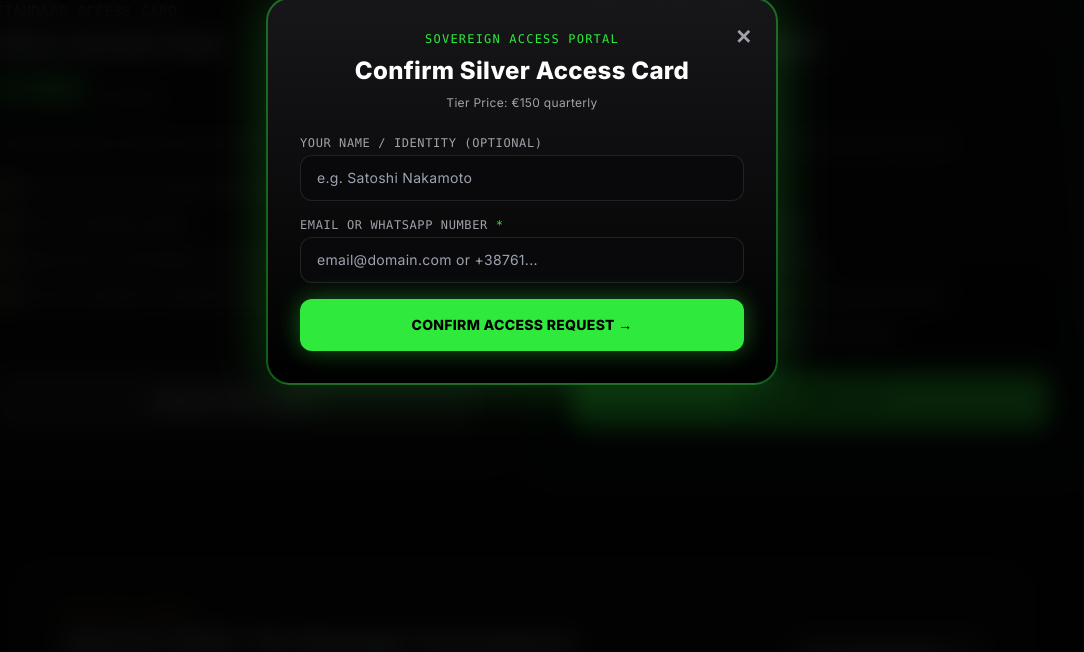
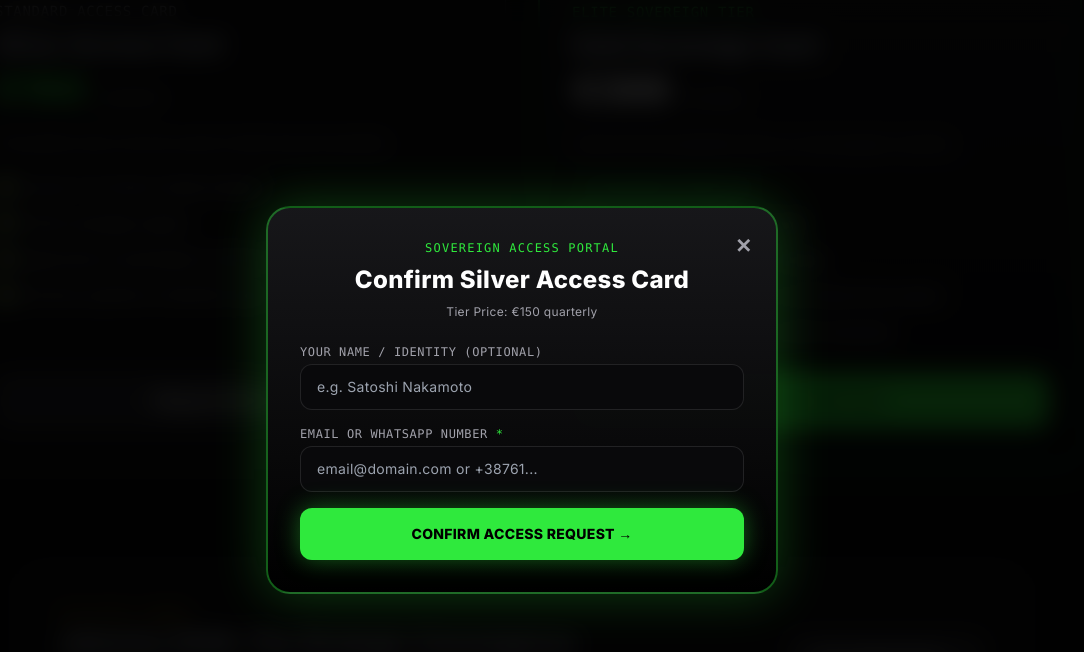
Before and after one commit to Mirb88/MirbInvestments-Web3, a Next.js app: page /club in a window 1280 px wide. Both pictures are taken after a click on the button "Request Silver Card". Shown: the part 851-1503 px from the top of the page, without its empty margins (118-1202 px from the left). Built offline with nearby package versions, Linux system fonts and the light colour scheme; no server answers.

Commit message:
sync: Add vertical margins to ensure modal headers are fully visible within viewport

```diff
--- a/src/app/club/page.tsx
+++ b/src/app/club/page.tsx
@@ -9,6 +9,7 @@ export default function EliteClubPage() {
   const [isMounted, setIsMounted] = useState(false);
   const [isModalOpen, setIsModalOpen] = useState(false);
   const [selectedTier, setSelectedTier] = useState<{ name: string; price: string } | null>(null);
+  const [scrollPosition, setScrollPosition] = useState(0);
 
   // Form States
   const [contactInfo, setContactInfo] = useState('');
@@ -23,6 +24,8 @@ export default function EliteClubPage() {
   if (!isMounted) return null;
 
   const openRequestModal = (tierName: string, price: string) => {
+    // Uzimamo tačnu trenutnu poziciju skrola i osiguravamo da je modal centriran u vidnom polju
+    setScrollPosition(window.scrollY);
     setSelectedTier({ name: tierName, price });
     setIsModalOpen(true);
   };
@@ -83,10 +86,13 @@ export default function EliteClubPage() {
         </div>
       )}
 
-      {/* LUKSUZNI STAKLENI SOVEREIGN MODAL - FIXED CENTRIRANJE NA EKRANU */}
+      {/* LUKSUZNI STAKLENI SOVEREIGN MODAL - ABSOLUTE SA TAČNIM SKROLOM I UNUTRAŠNJIM MARGINAMA */}
       {isModalOpen && (
-        <div className="fixed inset-0 z-50 flex items-center justify-center p-4 bg-black/85 backdrop-blur-md animate-fadeIn">
-          <div className="bg-gradient-to-b from-zinc-900/95 to-black border-2 border-[#2FE93D]/40 rounded-3xl p-6 sm:p-8 max-w-lg w-full shadow-[0_0_50px_rgba(47,233,61,0.25)] relative my-auto">
+        <div
+          className="absolute inset-x-0 z-50 flex items-center justify-center p-4 sm:p-6 bg-black/85 backdrop-blur-md animate-fadeIn"
+          style={{ top: `${scrollPosition}px`, minHeight: '100vh' }}
+        >
+          <div className="bg-gradient-to-b from-zinc-900/95 to-black border-2 border-[#2FE93D]/40 rounded-3xl p-6 sm:p-8 max-w-lg w-full shadow-[0_0_50px_rgba(47,233,61,0.25)] relative my-12">
 
             <button
               onClick={() => setIsModalOpen(false)}
```
